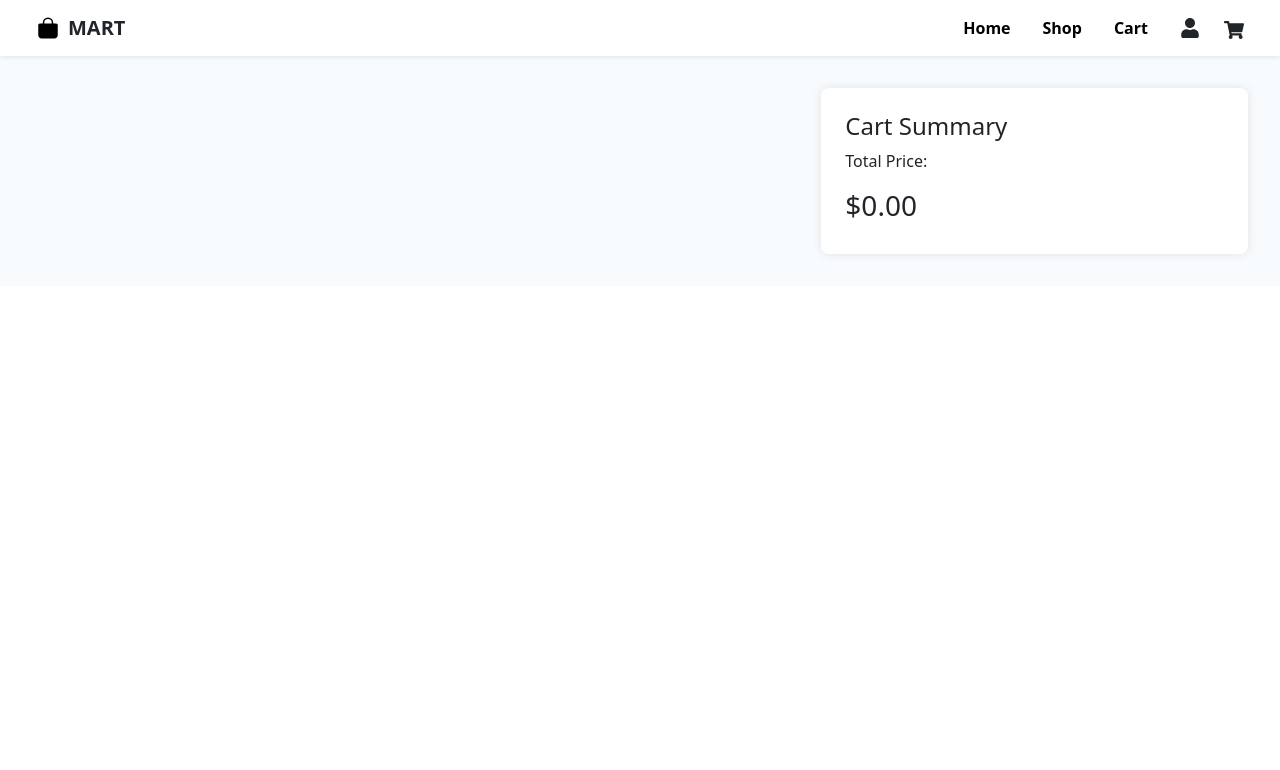
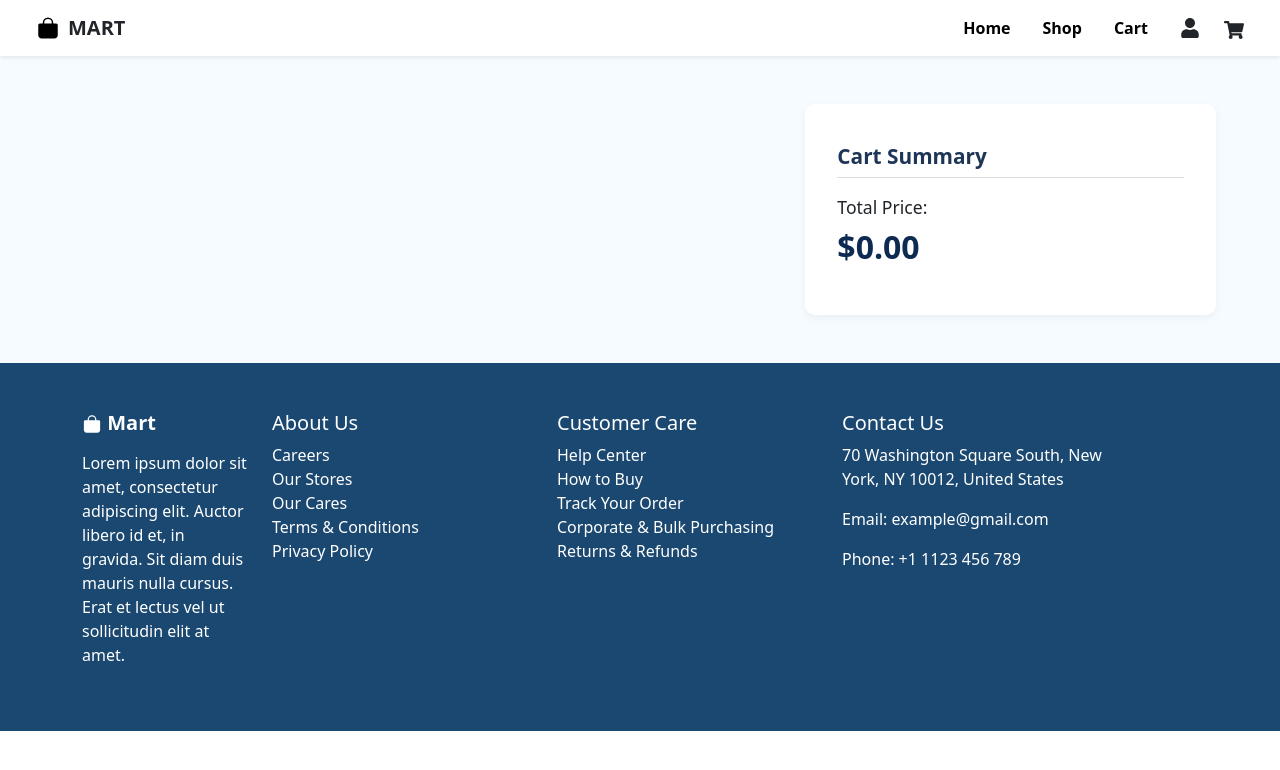
Before and after one commit to an-ja-li/mart-ecommerce, a React (Vite) app: page /cart in a window 1280 px wide. Shown: the top 770 px of the page. Built offline with nearby package versions, Linux system fonts and the light colour scheme.

Commit message:
cart.jsx completed

```diff
--- a/src/pages/Cart.css
+++ b/src/pages/Cart.css
@@ -1,36 +1,113 @@
 .cart-container {
   display: flex;
-  gap: 2rem;
-  padding: 2rem;
-  background: #f8fbfe;
+  justify-content: space-between;
+  align-items: flex-start;
+  padding: 3rem 4rem; /* Increased padding */
+  background-color: #f6fbff;
+  gap: 3rem;
+  flex-wrap: wrap;
 }
+
 .cart-items {
   flex: 2;
+  display: flex;
+  flex-direction: column;
+  gap: 2.5rem;
 }
-.cart-summary {
-  flex: 1;
-  background: white;
-  padding: 1.5rem;
-  border-radius: 8px;
-  box-shadow: 0 0 10px #e0e0e0;
-}
+
 .cart-card {
   display: flex;
   align-items: center;
-  gap: 1rem;
-  background: white;
-  padding: 1rem;
+  justify-content: space-between;
+  background-color: white;
+  border-radius: 12px;
+  padding: 2rem 3rem;
+  box-shadow: 0 3px 8px rgba(0, 0, 0, 0.05);
+  position: relative;
+  gap: 3rem; /* Increased gap between image, name, and price */
+  flex-wrap: wrap;
+}
+
+.cart-card img {
+  width: 130px;
+  height: auto;
+  object-fit: contain;
+}
+
+.cart-card h3 {
+  font-size: 1.4rem;
+  font-weight: 600;
+  color: #1d1d1d;
+}
+
+.cart-card p {
+  color: #555;
+  font-size: 1.1rem;
+  margin-top: 0.5rem;
+}
+
+.cart-card strong {
+  color: #0d2a52;
+}
+
+.qty-controls {
+  display: flex;
+  gap: 1.5rem; /* Increased spacing between + and - buttons */
+  align-items: center;
+}
+
+.qty-controls button {
+  width: 44px;
+  height: 44px;
+  border-radius: 8px;
+  font-size: 1.3rem;
+  border: 1px solid #d1d1d1;
+  background-color: #f8fbff;
+  color: #0d2a52;
+  cursor: pointer;
+  transition: all 0.2s ease;
+}
+
+.qty-controls button:hover {
+  background-color: #e3eefc;
+}
+
+.remove-btn {
+  font-size: 1.8rem;
+  color: black;
+  background: none;
+  border: none;
+  cursor: pointer;
+  position: absolute;
+  right: 24px;
+  top: 0px;
+}
+
+.cart-summary {
+  flex: 1;
+  min-width: 280px;
+  background-color: white;
+  padding: 2.5rem 2rem;
+  border-radius: 10px;
+  box-shadow: 0 3px 8px rgba(0, 0, 0, 0.05);
+}
+
+.cart-summary h4 {
+  font-size: 1.3rem;
+  font-weight: 600;
+  color: #1d3557;
   margin-bottom: 1rem;
-  border-radius: 8px;
+  border-bottom: 1px solid #ddd;
+  padding-bottom: 0.5rem;
 }
-.cart-card img {
-  width: 100px;
+
+.cart-summary p {
+  font-size: 1.1rem;
+  margin-bottom: 0.5rem;
 }
-.qty-controls button, .remove-btn {
-  margin: 0 0.25rem;
-  padding: 0.5rem;
-  border: none;
-  background: #eef2f5;
-  cursor: pointer;
-  font-size: 1.1rem;
+
+.cart-summary h3 {
+  color: #0d2a52;
+  font-size: 2rem;
+  font-weight: bold;
 }
--- a/src/pages/Cart.jsx
+++ b/src/pages/Cart.jsx
@@ -1,5 +1,7 @@
 import React from 'react';
+import Footer from '../Compnents/Footer';
 import './Cart.css';
+
 
 const Cart = ({ cartItems, setCartItems }) => {
   const updateQty = (id, type) => {
@@ -19,6 +21,7 @@ const Cart = ({ cartItems, setCartItems }) => {
   const totalPrice = cartItems.reduce((sum, item) => sum + item.price * item.quantity, 0);
 
   return (
+    <div>
     <div className="cart-container">
       <div className="cart-items">
         {cartItems.map(item => (
@@ -41,7 +44,10 @@ const Cart = ({ cartItems, setCartItems }) => {
         <p>Total Price:</p>
         <h3>${totalPrice.toFixed(2)}</h3>
       </div>
+        </div>
+      <Footer />
     </div>
+
   );
 };
 
```
